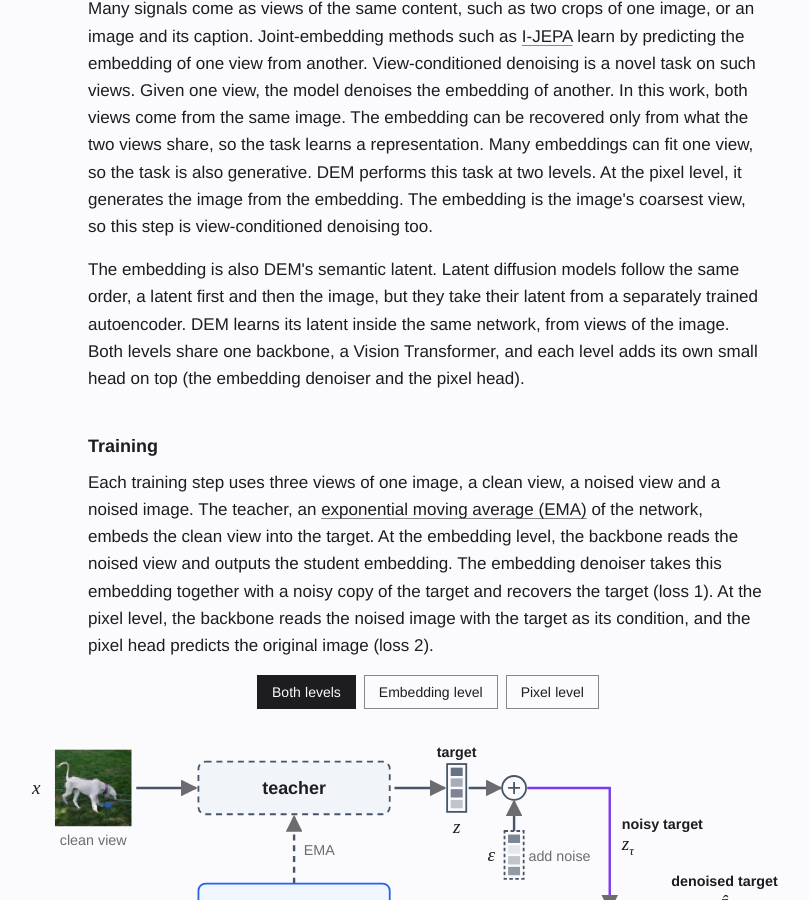
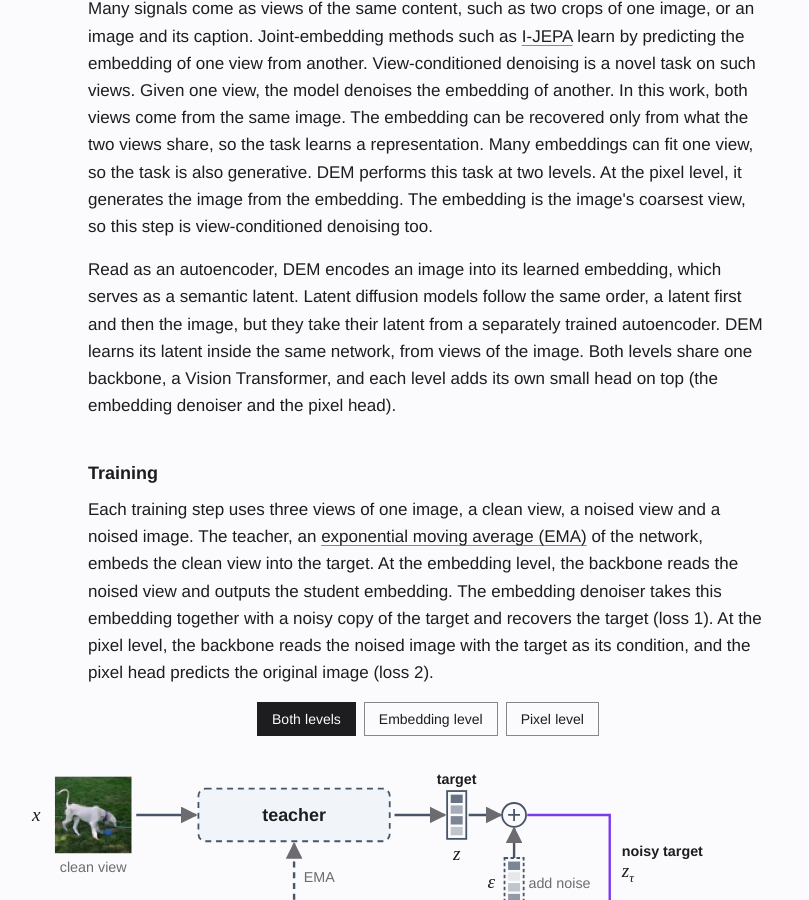
Before and after one commit to rabiulcste/rabiulcste.github.io, a Jekyll site: the page built from dem-denoising-embeddings/index.html, in a window 1280 px wide and 900 px high, scrolled down 1774 px. Shown: the whole window, without its empty margins (212-1021 px from the left). Built offline with Jekyll 4.4.1, drawn with Linux system fonts in a browser that asks for light colours.

Commit message:
DEM page: learned embedding as the autoencoder latent

```diff
--- a/dem-denoising-embeddings/index.html
+++ b/dem-denoising-embeddings/index.html
@@ -248,7 +248,7 @@ bibtex: |
 <section id="method">
     <h2>Diffusion at two levels</h2>
     <p>Many signals come as views of the same content, such as two crops of one image, or an image and its caption. Joint-embedding methods such as <a href="https://arxiv.org/abs/2301.08243">I-JEPA</a> learn by predicting the embedding of one view from another. View-conditioned denoising is a novel task on such views. Given one view, the model denoises the embedding of another. In this work, both views come from the same image. The embedding can be recovered only from what the two views share, so the task learns a representation. Many embeddings can fit one view, so the task is also generative. DEM performs this task at two levels. At the pixel level, it generates the image from the embedding. The embedding is the image's coarsest view, so this step is view-conditioned denoising too.</p>
-    <p>The embedding is also DEM's semantic latent. Latent diffusion models follow the same order, a latent first and then the image, but they take their latent from a separately trained autoencoder. DEM learns its latent inside the same network, from views of the image. Both levels share one backbone, a Vision Transformer, and each level adds its own small head on top (the embedding denoiser and the pixel head).</p>
+    <p>Read as an autoencoder, DEM encodes an image into its learned embedding, which serves as a semantic latent. Latent diffusion models follow the same order, a latent first and then the image, but they take their latent from a separately trained autoencoder. DEM learns its latent inside the same network, from views of the image. Both levels share one backbone, a Vision Transformer, and each level adds its own small head on top (the embedding denoiser and the pixel head).</p>
     <h3>Training</h3>
     <p>Each training step uses three views of one image, a clean view, a noised view and a noised image. The teacher, an <a href="https://arxiv.org/abs/2104.14294">exponential moving average (EMA)</a> of the network, embeds the clean view into the target. At the embedding level, the backbone reads the noised view and outputs the student embedding. The embedding denoiser takes this embedding together with a noisy copy of the target and recovers the target (loss 1). At the pixel level, the backbone reads the noised image with the target as its condition, and the pixel head predicts the original image (loss 2).</p>
     <figure class="dem-fig dem-btnfig" id="dem-train">
```
